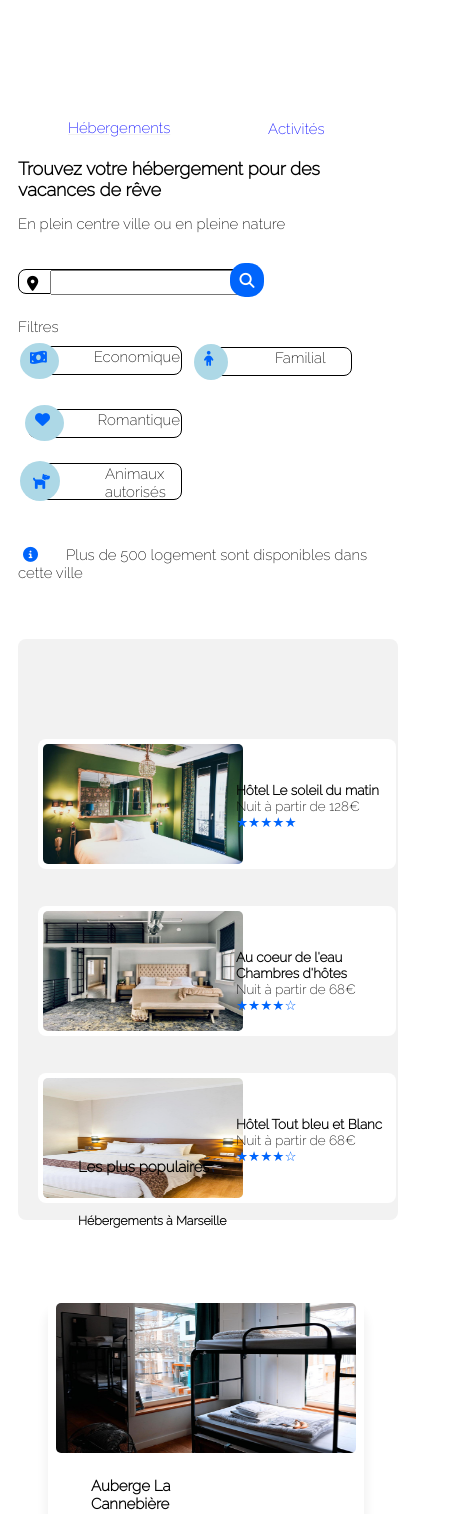
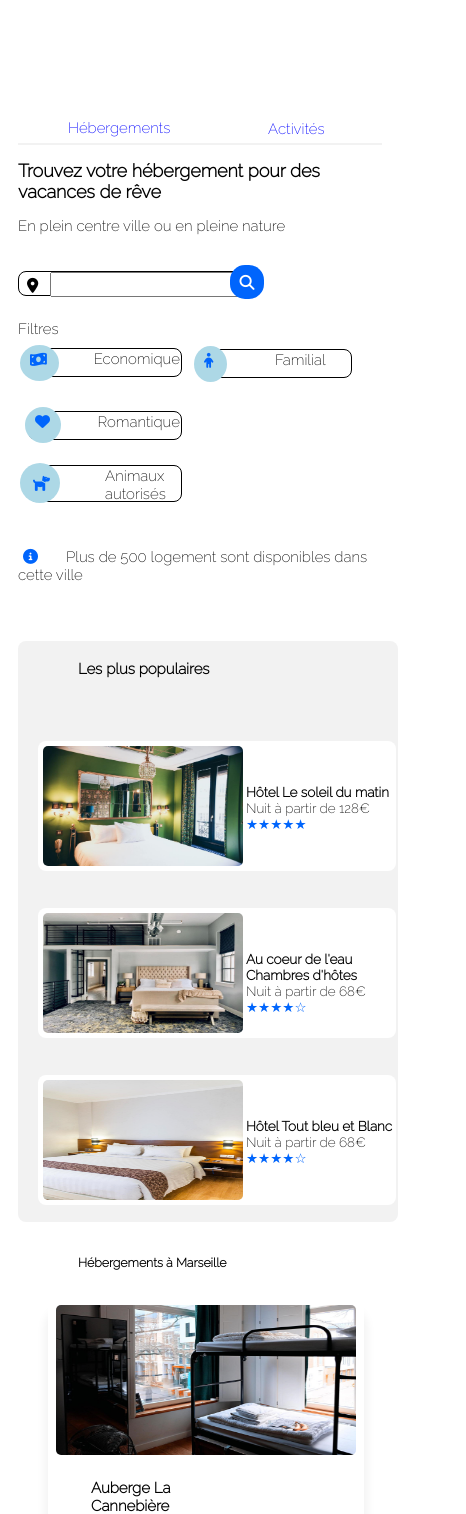
Before and after one commit to PaulCdt/Projet_Reservia, a plain HTML site: page index.html in a window 390 px wide. Shown: the part 86-1600 px from the top of the page, 466 px wide, since content can reach past the window. Drawn offline with Linux system fonts and the light colour scheme.

Commit message:
Finalisation

```diff
--- a/desktop.css
+++ b/desktop.css
@@ -6,6 +6,10 @@ ul
 {
     display:grid;
     grid-template-columns: 30% 30% 30% 30%;
+}
+hr
+{
+    visibility: hidden;
 }
 ul li:nth-child(1)
 {
--- a/responsive_mobile.css
+++ b/responsive_mobile.css
@@ -27,11 +27,27 @@ a
     text-decoration: none;
     color: blue;
 }
+li
+{
+    width:100px;
+}
+.liens
+{
+    display: grid;
+    grid-template-columns: 50% 50%;
+}
+.liens
+{
+    border-bottom: solid 2px #F2F2F2;
+}
+#berg:hover
+{
+    border-bottom: solid 2px #0065FC;
+}
 ul li:nth-child(2)
 {
     position: relative;
     top:95px;
-    text-decoration: underline #F2F2F2;
 }
 ul li:nth-child(3)
 {
@@ -75,10 +91,7 @@ mark
     top:55px;
     right:250px;
 }
-#navheber:hover
-{
-    text-decoration: underline #0065FC;
-}
+
 #navactivites
 {
     position: relative;
@@ -136,12 +149,13 @@ mark
     position: relative;
     bottom:5px;
     right:6px;
-    padding-right: 10px;
+    padding-right: 9px;
 }
 #coeur
 {
     position: relative;
     bottom:6px;
+    padding-right: 12px;
 }
 #chien
 {
@@ -198,6 +212,8 @@ mark
     height:120px;
     width:150px;
     font-size: 0.9em;
+    position: relative;
+    left:60px;
 }
 .dumatin
 {
@@ -227,7 +243,7 @@ mark
 .heber
 {
     position: relative;
-    top:610px;
+    top:650px;
 }
 .heber
 {
@@ -236,7 +252,7 @@ mark
 .populaires
 {
     position:relative;
-    bottom:2000px;
+    bottom:2500px;
     left:60px;
 }
 .marseille
--- a/responsive_tablette.css
+++ b/responsive_tablette.css
@@ -27,6 +27,10 @@ a
 {
     text-decoration: overline;
     color: #0065FC;
+}
+hr
+{
+    visibility: hidden;
 }
 ul
 {
```
Also changed, not shown: index.html (+1 -0 lines).
